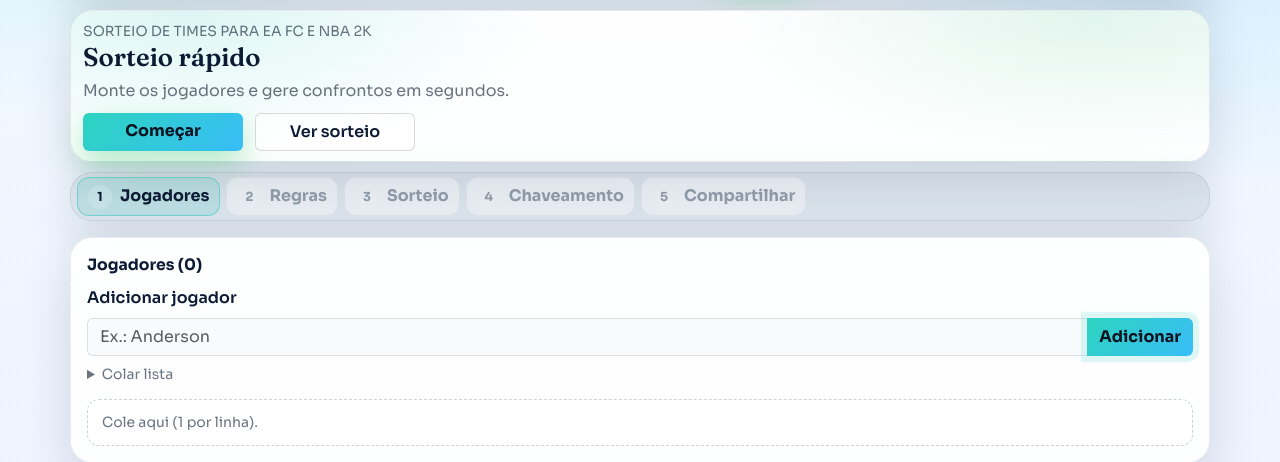
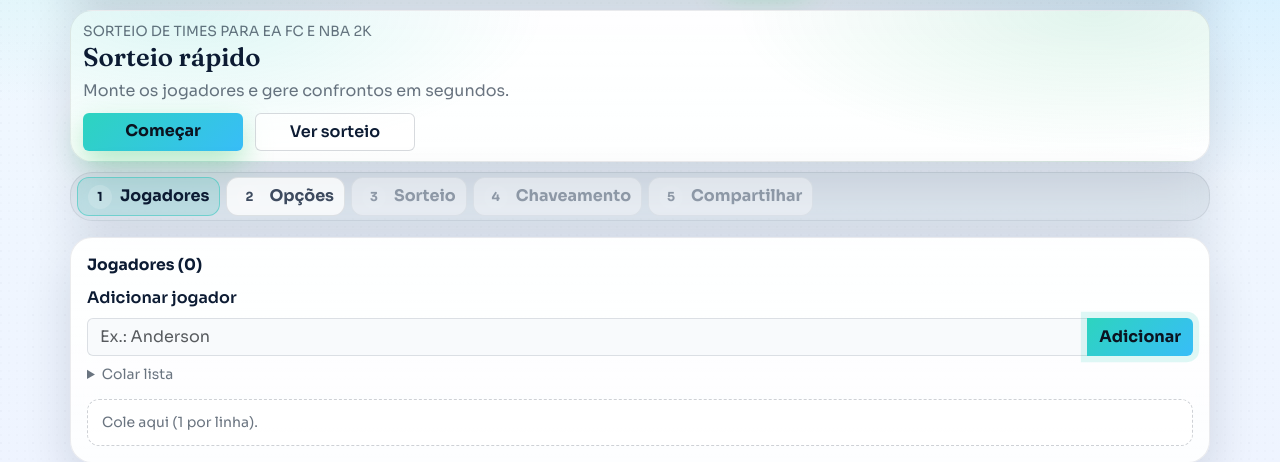
Before and after one commit to andersoncoutom-max/Futebol-Basquete, a Flask app: page / in a window 1280 px wide. Shown: the part 102-564 px from the top of the page. Run offline with Flask 3, Linux system fonts and the light colour scheme.

Commit message:
Simplifica fluxo: Jogadores/Opções e tabs só após sorteio

```diff
--- a/static/app.js
+++ b/static/app.js
@@ -57,6 +57,20 @@ function setActiveTab(tabId) {
   });
   tabPanels.forEach((panel) => {
     panel.classList.toggle("active", panel.getAttribute("data-tab") === tabId);
+  });
+
+  const lock = tabId === "jogadores";
+  tabButtons.forEach((btn) => {
+    const target = btn.getAttribute("data-tab-target");
+    if (!target) return;
+    const keepEnabled = ["jogadores", "opcoes"].includes(target);
+    if (lock && !keepEnabled) {
+      btn.classList.add("disabled");
+      btn.setAttribute("disabled", "disabled");
+    } else if (!lock) {
+      btn.classList.remove("disabled");
+      btn.removeAttribute("disabled");
+    }
   });
 }
 
@@ -837,7 +851,7 @@ async function loadTeamsInfo() {
 function disableFutureTabs() {
   tabButtons.forEach((btn) => {
     const target = btn.getAttribute("data-tab-target");
-    if (target && target !== "jogadores") {
+    if (target && !["jogadores", "opcoes"].includes(target)) {
       btn.classList.add("disabled");
       btn.setAttribute("disabled", "disabled");
     }
--- a/templates/index.html
+++ b/templates/index.html
@@ -737,7 +737,7 @@
     body.tv-mode .hero,
     body.tv-mode .tabs,
     body.tv-mode #step-jogadores,
-    body.tv-mode #step-regras,
+    body.tv-mode #step-opcoes,
     body.tv-mode #step-compartilhar,
     body.tv-mode .benefits-row {
       display: none !important;
@@ -807,8 +807,8 @@
       <button class="tab-btn active" data-tab-target="jogadores">
         <span class="tab-step">1</span>Jogadores
       </button>
-      <button class="tab-btn disabled" data-tab-target="regras">
-        <span class="tab-step">2</span>Regras
+      <button class="tab-btn" data-tab-target="opcoes">
+        <span class="tab-step">2</span>Opções
       </button>
       <button class="tab-btn disabled" data-tab-target="sorteio">
         <span class="tab-step">3</span>Sorteio
@@ -851,10 +851,10 @@
         </div>
       </div>
 
-      <div class="tab-panel" data-tab="regras" id="step-regras">
+      <div class="tab-panel" data-tab="opcoes" id="step-opcoes">
         <div class="layout single">
           <div class="glass p-3 reveal" id="shareCapture">
-              <div class="section-title">Regras do sorteio</div>
+              <div class="section-title">Opções do sorteio</div>
               <div class="dataset-tabs mt-2">
                 <button class="dataset-tab active" id="datasetFc25Btn" data-dataset="fc25">EA FC 25</button>
                 <button class="dataset-tab" id="datasetNbaBtn" data-dataset="nba">NBA 2K25</button>
```
